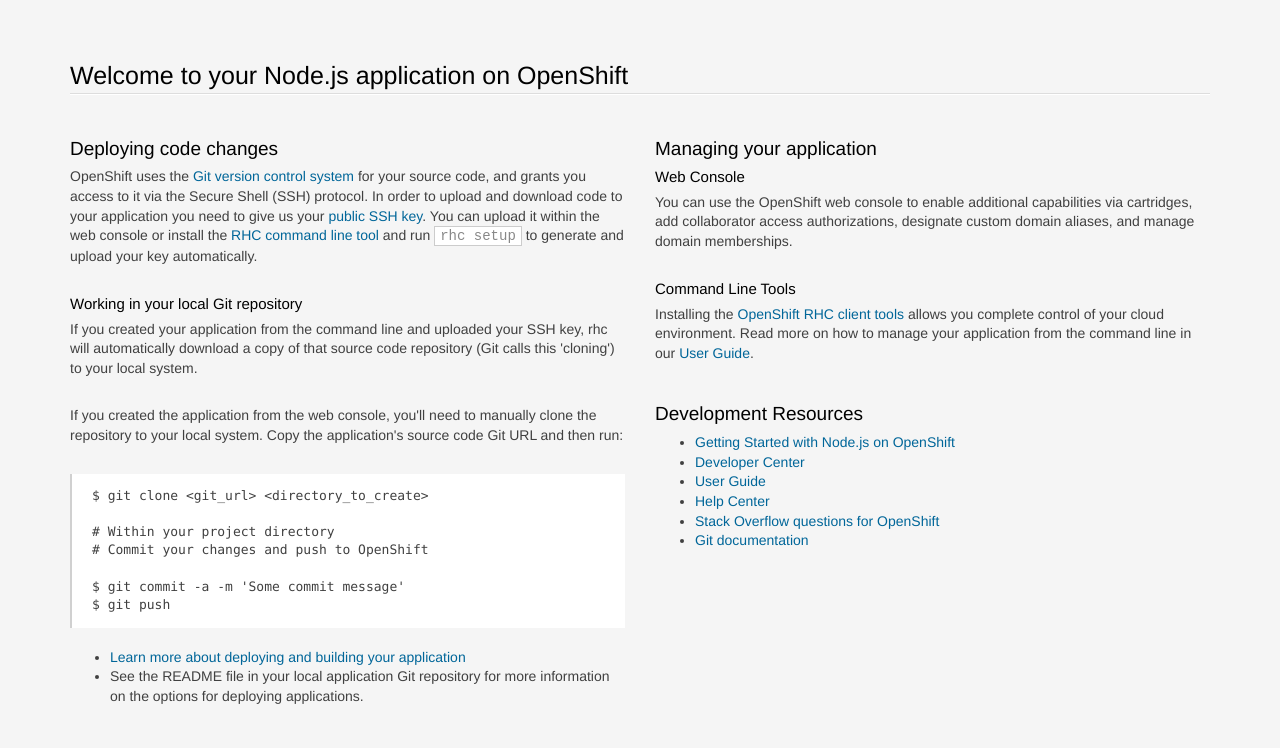
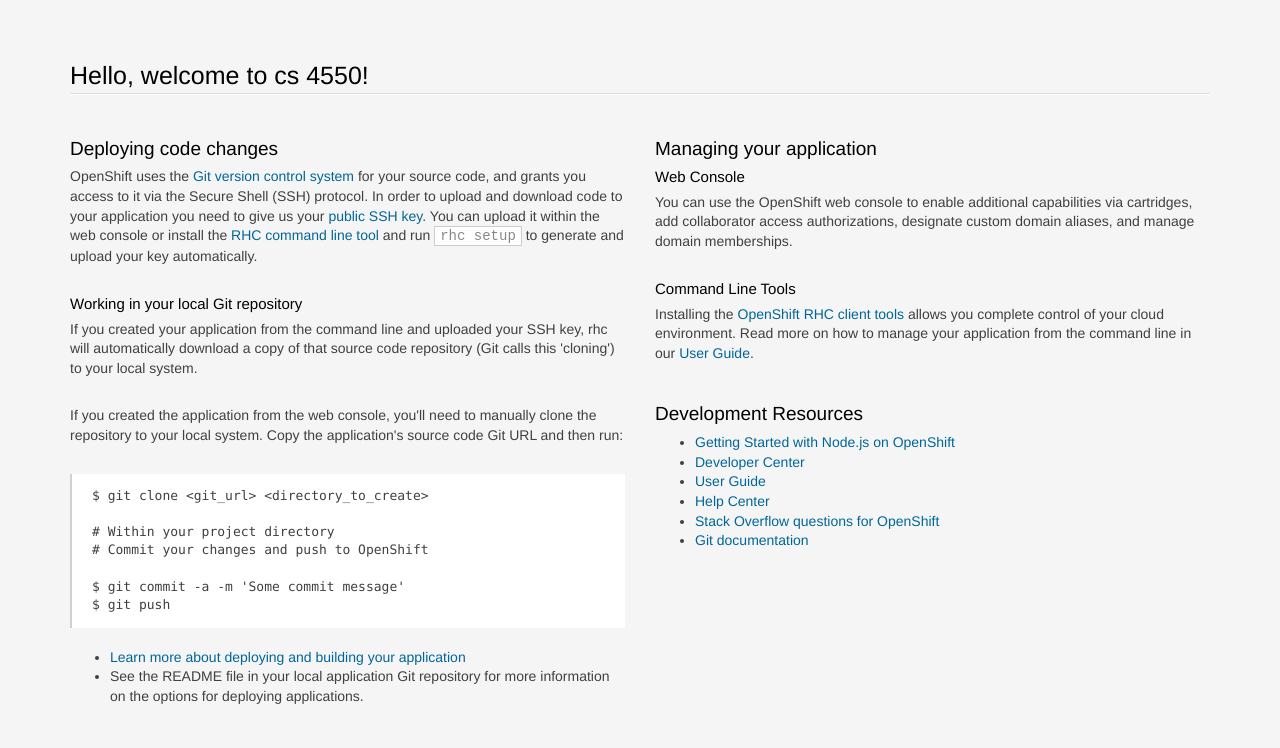
Before and after one commit to jstonis/webdev, a website: page index.html in a window 1280 px wide. Shown: the top 748 px of the page. Drawn offline with Linux system fonts and the light colour scheme.

```diff
--- a/index.html
+++ b/index.html
@@ -207,7 +207,7 @@
 <body>
 <section class='container'>
           <hgroup>
-            <h1>Welcome to your Node.js application on OpenShift</h1>
+            <h1>Hello, welcome to cs 4550!</h1>
           </hgroup>
 
 
```
